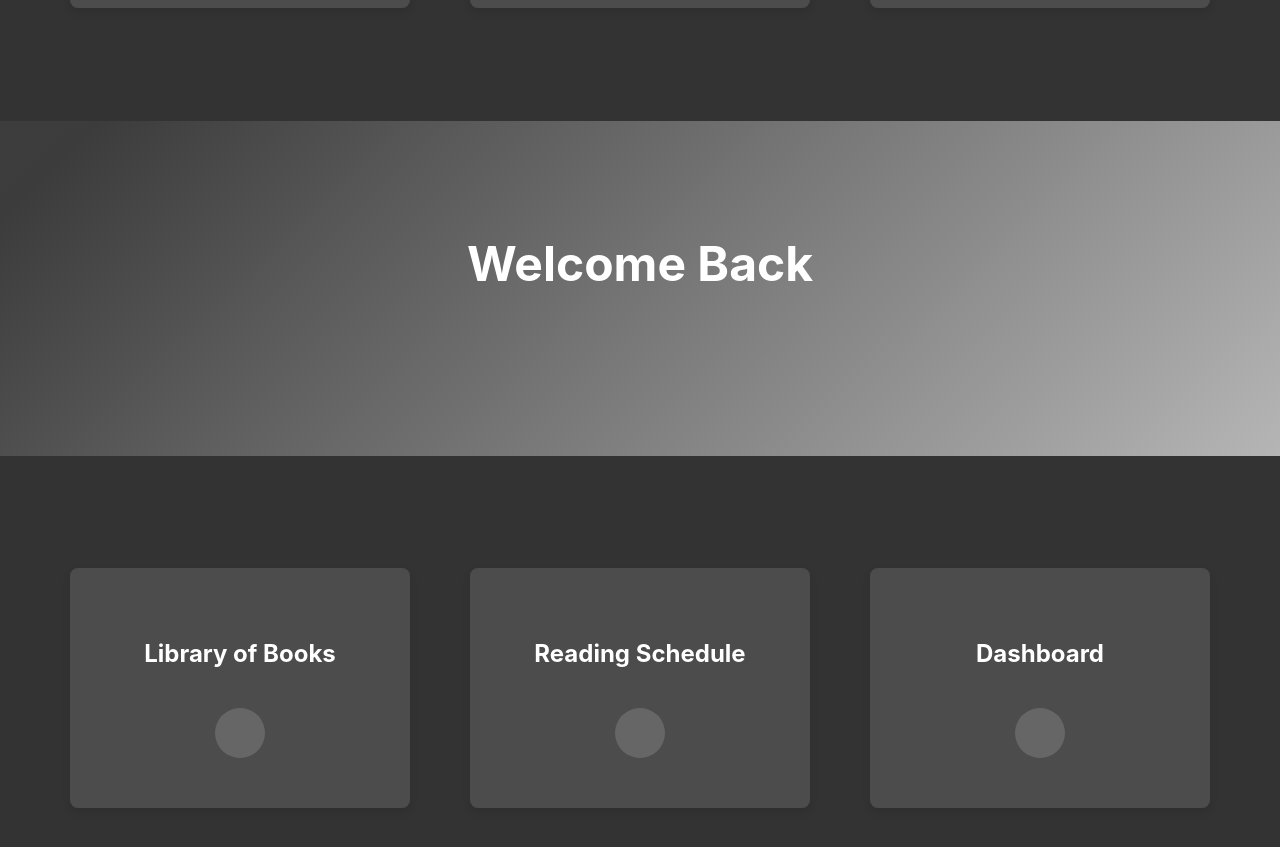
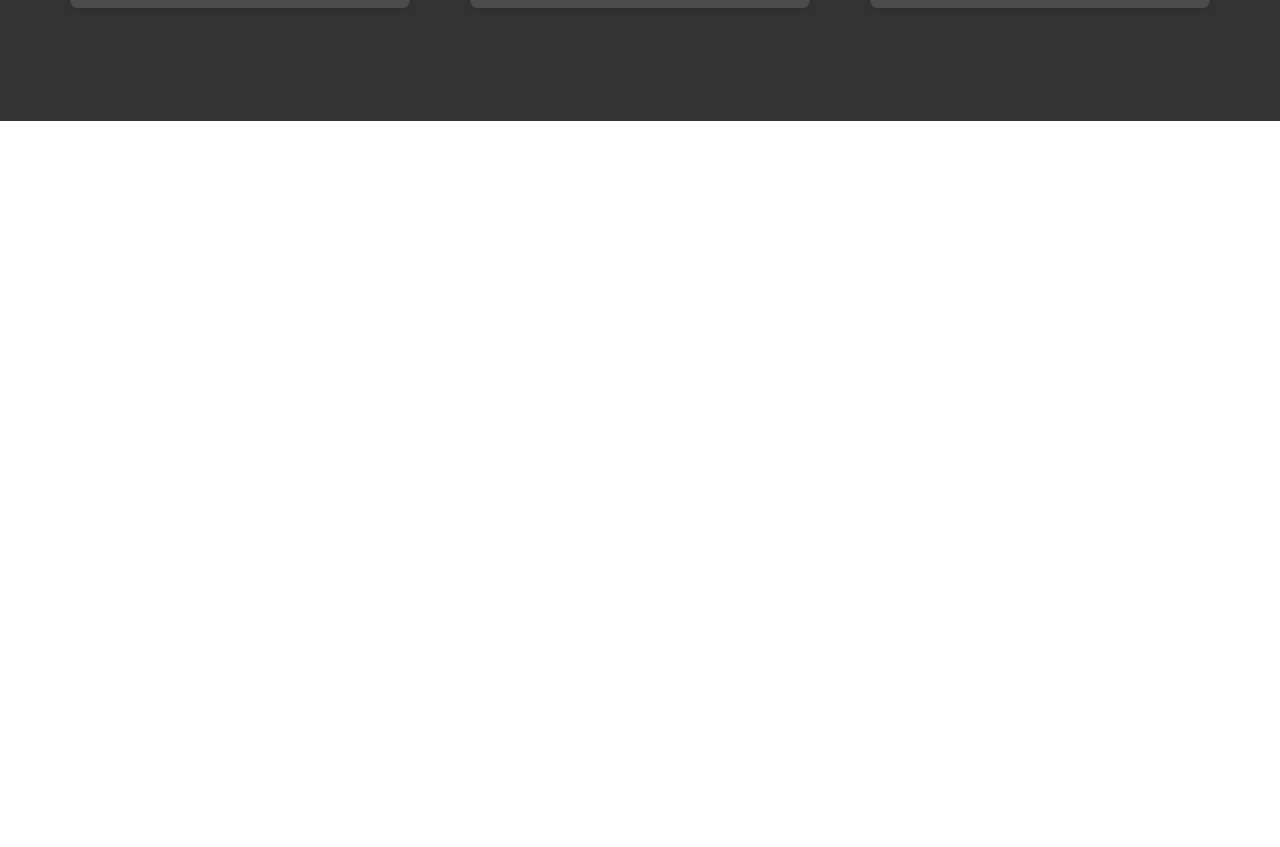
Before and after one commit to Hack4Impact-UMD/All-District-Reads-Web, a React (Create React App) app in the folder client/my-app/: page / in a window 1280 px wide. Shown: the part 679-1526 px from the top of the page. After the commit the page ends 800 px from the top, so only its background shows below. Built offline with nearby package versions, Linux system fonts and the light colour scheme.

Commit message:
no longer double

```diff
--- a/client/my-app/src/index.tsx
+++ b/client/my-app/src/index.tsx
@@ -1,6 +1,6 @@
 import React from "react";
 import ReactDOM from "react-dom/client";
-import "./index.css"
+import "./index.css";
 import App from "./App";
 import reportWebVitals from "./reportWebVitals";
 
@@ -13,7 +13,6 @@ const root = ReactDOM.createRoot(
 root.render(
   <React.StrictMode>
     <App />
-    <App />
     {/* <Library /> */}
   </React.StrictMode>
 );
```
